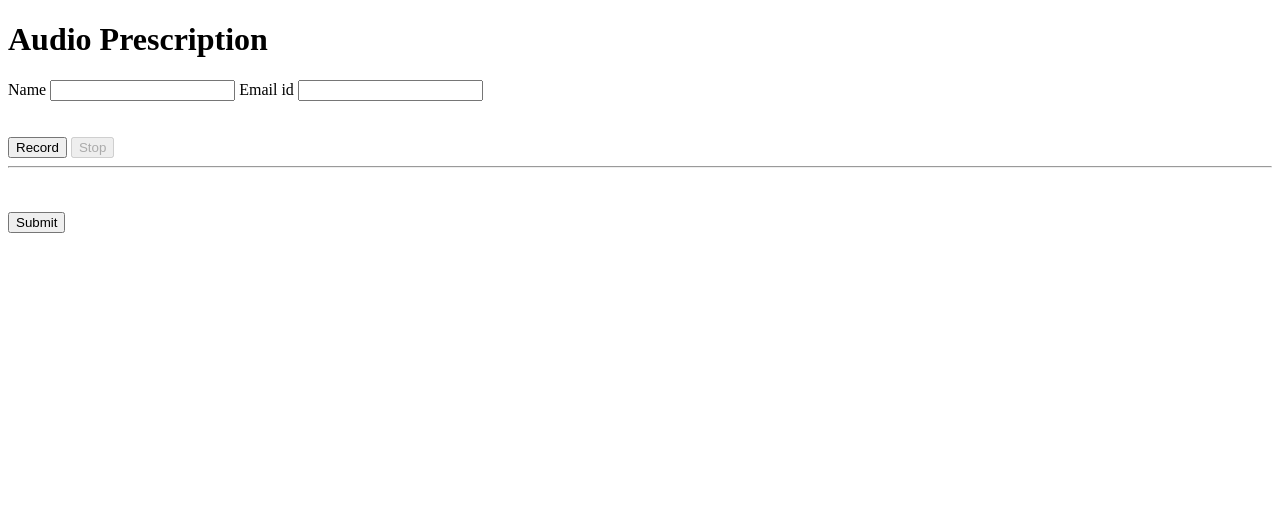
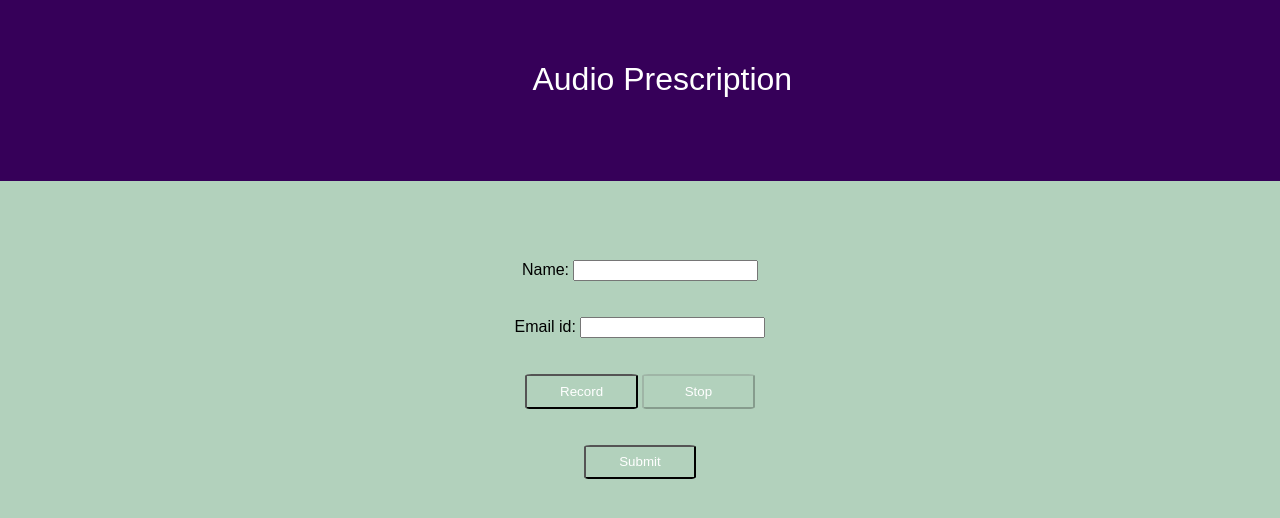
Before and after one commit to GeNeRaL-ShAdOw/Audio-Prescription-NLP-ML, a Flask app: page /UI in a window 1280 px wide. Shown: the top 518 px of the page. Run offline with Flask 2, Linux system fonts and the light colour scheme; some libraries are stand-ins or nearby versions.

Commit message:
Looks a bit better to work with

```diff
--- a/static/css/ui.css
+++ b/static/css/ui.css
@@ -0,0 +1,51 @@
+.purple-div {
+    background-color: #360059;
+    max-width: 100%;
+    max-height: 100%;
+    height: 25vh;
+    width: 100%;
+    color: white;
+    text-align: center;
+    vertical-align:50%;
+}
+.whole-document{
+    max-width: 100%;
+    max-height: 100%;
+    padding-top: 2%;
+    display: flex;
+    text-align: center;
+    justify-content: center;
+    background-color: #b2d1bc;
+    margin:0%;
+}
+body{
+    margin:0%;
+    margin-top: -1.5%;
+}
+h1{
+    max-width: 100vh;
+    max-height: 100vh;
+    position: absolute;
+    top:5%;
+    left:41.6%;
+    font-family: 'Montserrat', sans-serif;
+    font-weight: lighter;
+}
+html{
+    background-color: #b2d1bc;
+}
+
+button{
+    height:15%;
+    width: 45%;
+    border: 1% white !important;
+    background-color: transparent;
+    color:white;
+    border-radius: 6%;
+    font-family: 'Montserrat', sans-serif;
+    font-weight: lighter;
+}
+label{
+    font-family: 'Montserrat', sans-serif;
+    font-weight: lighter;
+}
--- a/templates/ui.html
+++ b/templates/ui.html
@@ -6,32 +6,41 @@
     <meta http-equiv="X-UA-Compatible" content="IE=edge">
     <meta name="viewport" content="width=device-width, initial-scale=1.0">
     <link rel="stylesheet" type="text/css" href="{{ url_for('static',filename='css/ui.css') }}">
-    <title>LESSGOOOO</title>
+    <link rel="preconnect" href="https://fonts.googleapis.com">
+    <link rel="preconnect" href="https://fonts.gstatic.com" crossorigin>
+    <title>Audio Prescription</title>
     <script src="http://ajax.googleapis.com/ajax/libs/jquery/1.9.0/jquery.min.js"></script>
 </head>
 
 <body>
-
+    <div class="purple-div">
+        <h1>Audio Prescription</h1>
+    </div>
+    <br><br><br>
     <div class="whole-document">
-        <h1>Audio Prescription</h1>
         <div class="form">
-            <label class="name-field">Name</label>
+            <label class="name-field">Name:</label>
             <input type="text" id="name">
 
-            <label class="id-field">Email id</label>
+            <br><br><br>
+
+            <label class="id-field">Email id: </label>
             <input type="email" id="emailID">
 
             <br><br><br>
+
             <button type="button" id="record">Record</button>
             <button type="button" id="stopRecord" disabled>Stop</button>
 
+            <br><br><br>
+
+            <button onclick="insertIntoDB()" id="submit">Submit</button>
+
             <audio id="recordedAudio"></audio>
 
+            <br><br><br>
 
             <script src="{{ url_for('static', filename='src/ui.js') }}"></script>
-            <hr><br><br>
-            <button onclick="insertIntoDB()" id="submit">Submit</button>
-
         </div>
     </div>
 
```
